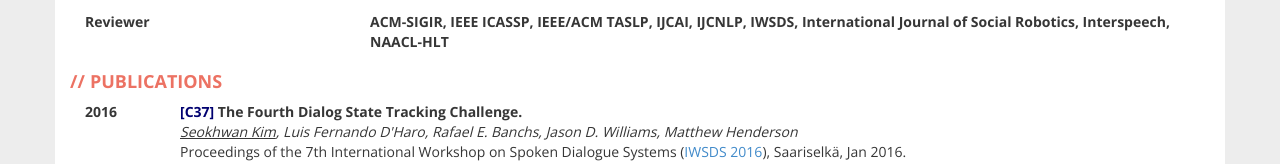
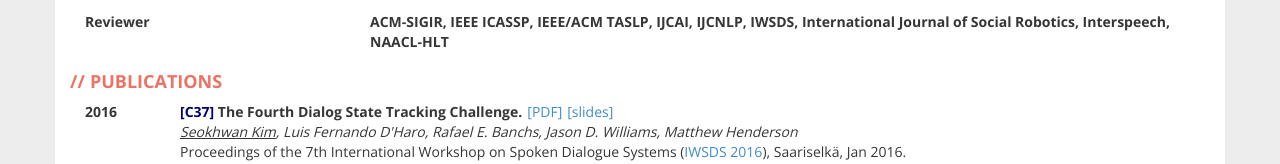
Before and after one commit to seokhwankim/seokhwankim.github.io, a plain HTML site: page index.html in a window 1280 px wide. Shown: the part 1402-1566 px from the top of the page. Drawn offline with nearby package versions, Linux system fonts and the light colour scheme.

Commit message:
contents updated

```diff
--- a/index.html
+++ b/index.html
@@ -233,7 +233,7 @@
           </div>
           <div class="col-xs-11">
             <div style="display:inline" class="pid_conference">[C37] </div>
-            <div style="display:inline" class="title">The Fourth Dialog State Tracking Challenge.</div>
+            <div style="display:inline" class="title">The Fourth Dialog State Tracking Challenge.<div style="display:inline" class="link"><a href="https://www.researchgate.net/publication/296223502_The_Fourth_Dialog_State_Tracking_Challenge">[PDF]</a></div><div style="display:inline" class="link"><a href="http://www.slideshare.net/seokhwankim7/the-fourth-dialog-state-tracking-challenge-dstc4">[slides]</a></div></div>
             <div class="author"><span>Seokhwan Kim</span>, Luis Fernando D'Haro, Rafael E. Banchs, Jason D. Williams, Matthew Henderson</div>
             <div class="book">Proceedings of the 7th International Workshop on Spoken Dialogue Systems (<a href="http://www.uni-ulm.de/in/iwsds2016/workshop/introduction.html">IWSDS 2016</a>), Saariselkä, Jan 2016.</div>
           </div>
```
Also changed, not shown: 1 other file.
